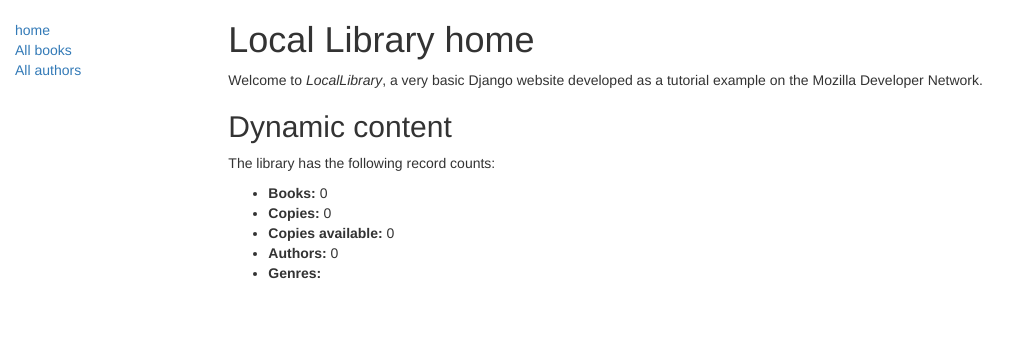
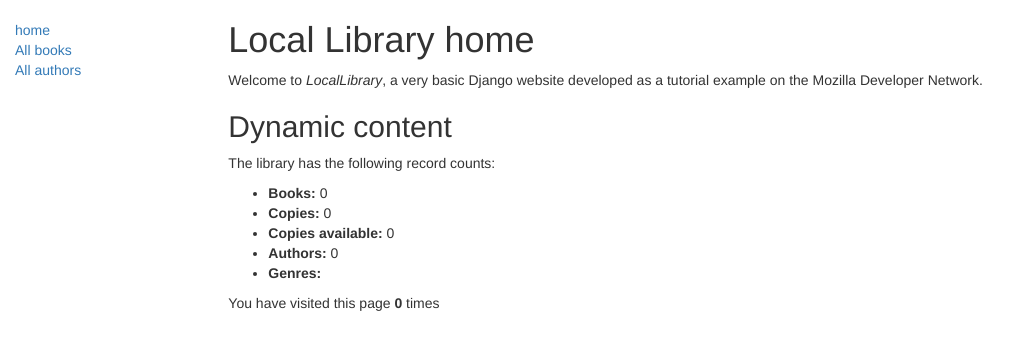
Before and after one commit to vamshiaruru/locallibrary, a Django app: page /catalog/ in a window 1280 px wide. Shown: the top 350 px of the page, without its empty margins (0-1030 px from the left). Run offline with Django 3.2, Linux system fonts and the light colour scheme; data that the repository does not hold is empty; some libraries are stand-ins or nearby versions.

Commit message:
added sessions. Cool stuff

```diff
--- a/catalog/views.py
+++ b/catalog/views.py
@@ -42,11 +42,14 @@ def index(request):
     genre_count = []
     for g in genres:
         genre_count.append((g.name, Book.objects.filter(genre=g).count()))
+    num_visits = request.session.get('num_visits', 0)
+    request.session['num_visits'] = num_visits + 1
     context = {
         'num_books': num_books,
         'num_instances': num_instances,
         'num_instances_available': num_instances_available,
         'num_Authors': num_authors,
-        'genres': genre_count
+        'genres': genre_count,
+        'num_visits': num_visits
     }
     return render(request, 'catalog/index.html', context)
--- a/templates/catalog/index.html
+++ b/templates/catalog/index.html
@@ -22,4 +22,5 @@
             </ul>
         </li>
     </ul>
+    <p>You have visited this page <b>{{ num_visits }}</b> times</p>
 {% endblock %}
```
